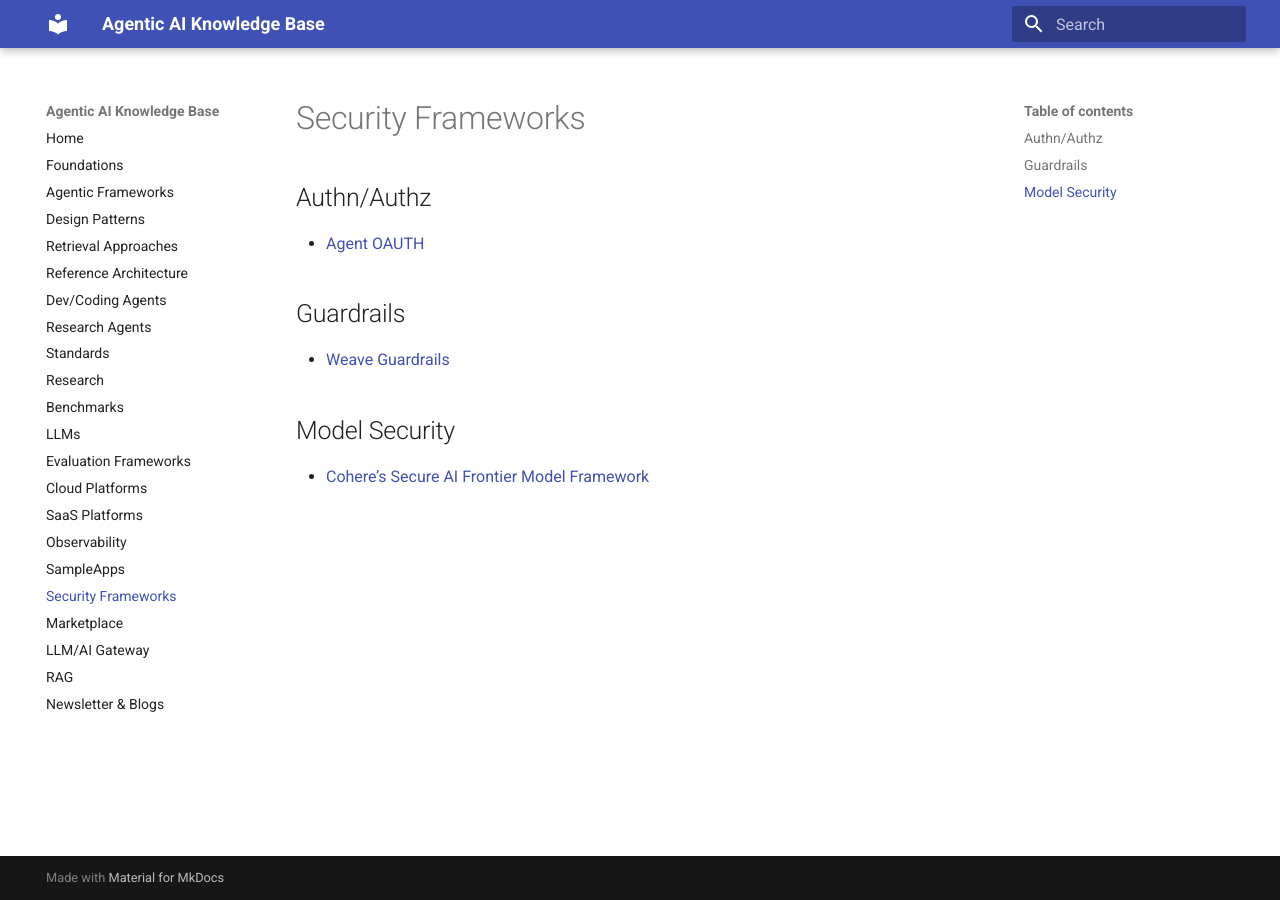
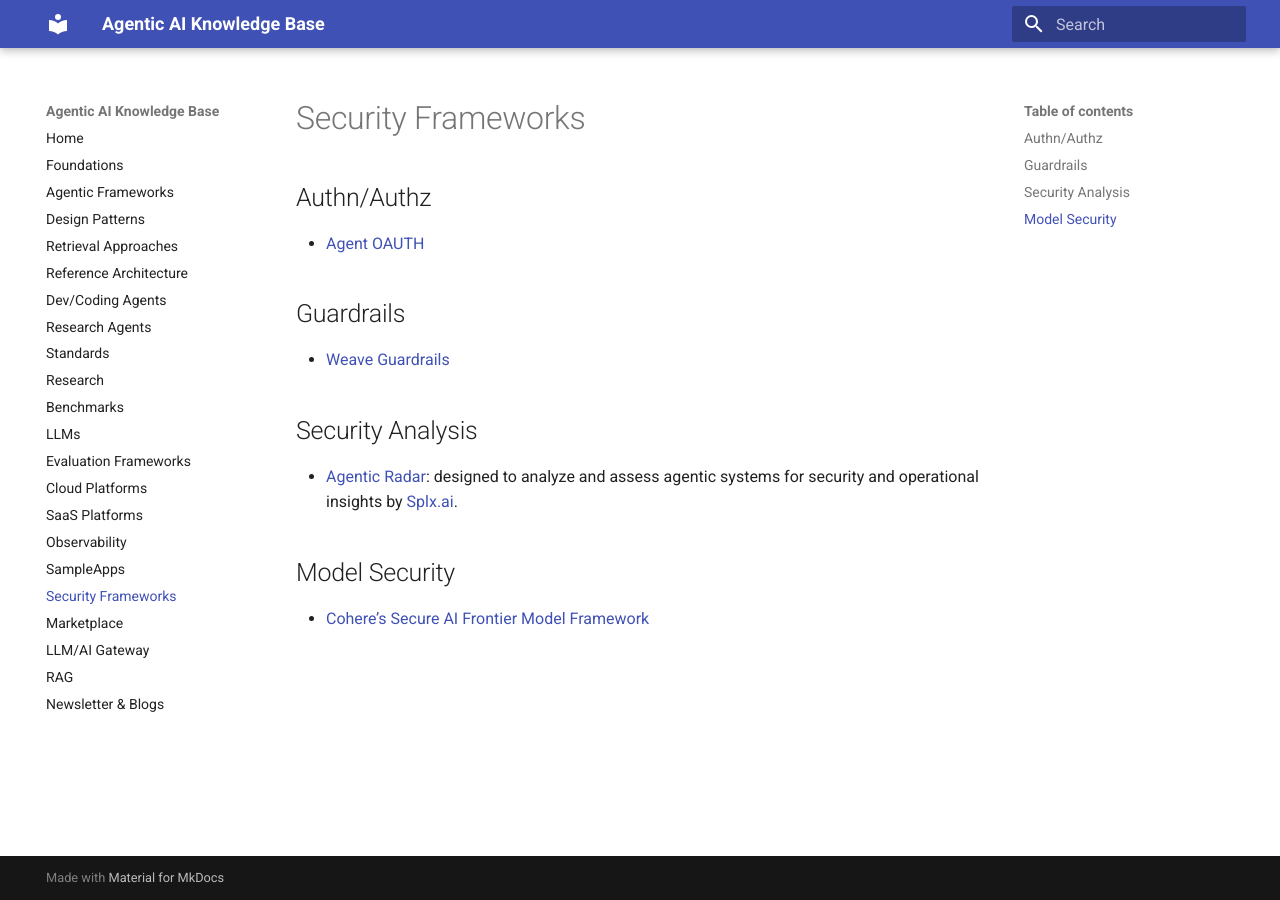
Before and after one commit to ankurkumarz/agentic-ai-knowledge-base, an MkDocs documentation site: the page built from docs/SecurityFrameworks/Readme.md, in a window 1280 px wide. Built offline with MkDocs 1.6.1 and Material for MkDocs 9.7.7, drawn with Linux system fonts in a browser that asks for light colours.

Commit message:
Update Agentic Radar

```diff
--- a/docs/SecurityFrameworks/Readme.md
+++ b/docs/SecurityFrameworks/Readme.md
@@ -6,6 +6,10 @@
 
 - [Weave Guardrails](https://weave-docs.wandb.ai/guides/evaluation/guardrails_and_monitors/)
 
+## Security Analysis
+
+- [Agentic Radar](https://github.com/splx-ai/agentic-radar): designed to analyze and assess agentic systems for security and operational insights by [Splx.ai](https://splx.ai/).
+
 ## Model Security
 
 - [Cohere’s Secure AI Frontier Model Framework](https://cohere.com/blog/secure-model-framework)
```
